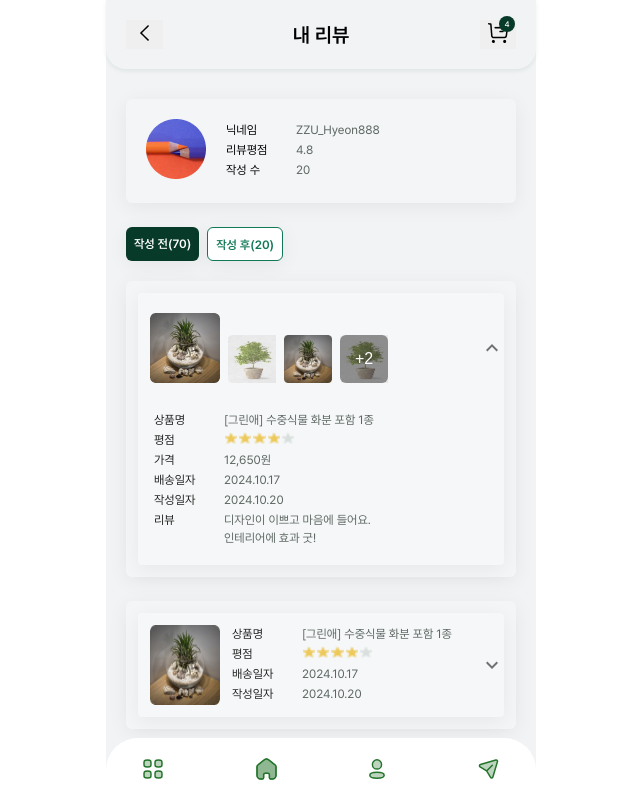
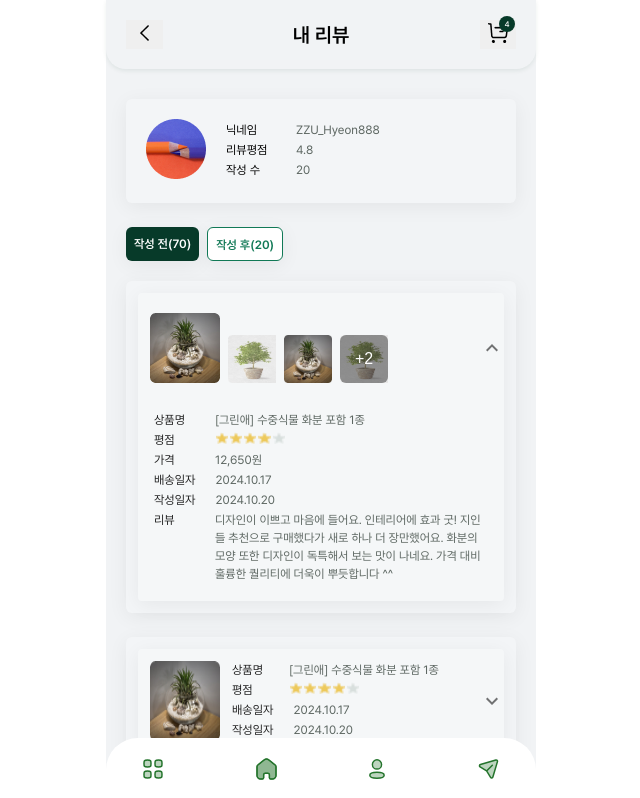
Before and after one commit to PlantHostel/PlantHostel-client, a React (Vite) app: page /my-review in a window 1280 px wide. Shown: the top 798 px of the page, without its empty margins (319-959 px from the left). Built offline with nearby package versions, Linux system fonts and the light colour scheme.

Commit message:
내 리뷰 css 수정

```diff
--- a/src/components/review/AfterReviewItem.tsx
+++ b/src/components/review/AfterReviewItem.tsx
@@ -113,6 +113,7 @@ const StyledAccordion = styled.div`
   }
 
   .item-info div:last-child {
+    width: 100%;
     white-space: normal;
   }
 `;
--- a/src/components/review/AfterReviewItems.tsx
+++ b/src/components/review/AfterReviewItems.tsx
@@ -22,7 +22,8 @@ export default function AfterReviewItems() {
       price: 12650,
       deliveryDate: "2024.10.17",
       createdAt: "2024.10.20",
-      content: "디자인이 이쁘고 마음에 들어요. 인테리어에 효과 굿!",
+      content:
+        "디자인이 이쁘고 마음에 들어요. 인테리어에 효과 굿! 지인들 추천으로 구매했다가 새로 하나 더 장만했어요. 화분의 모양 또한 디자인이 독특해서 보는 맛이 나네요. 가격 대비 훌륭한 퀄리티에 더욱이 뿌듯합니다 ^^",
     },
     {
       id: 2,
@@ -39,7 +40,8 @@ export default function AfterReviewItems() {
       price: 12650,
       deliveryDate: "2024.10.17",
       createdAt: "2024.10.20",
-      content: "디자인이 이쁘고 마음에 들어요. 인테리어에 효과 굿!",
+      content:
+        "디자인이 이쁘고 마음에 들어요. 인테리어에 효과 굿! 지인들 추천으로 구매했다가 새로 하나 더 장만했어요. 화분의 모양 또한 디자인이 독특해서 보는 맛이 나네요. 가격 대비 훌륭한 퀄리티에 더욱이 뿌듯합니다 ^^",
     },
     {
       id: 3,
@@ -56,7 +58,8 @@ export default function AfterReviewItems() {
       price: 12650,
       deliveryDate: "2024.10.17",
       createdAt: "2024.10.20",
-      content: "디자인이 이쁘고 마음에 들어요. 인테리어에 효과 굿!",
+      content:
+        "디자인이 이쁘고 마음에 들어요. 인테리어에 효과 굿! 지인들 추천으로 구매했다가 새로 하나 더 장만했어요. 화분의 모양 또한 디자인이 독특해서 보는 맛이 나네요. 가격 대비 훌륭한 퀄리티에 더욱이 뿌듯합니다 ^^",
     },
     {
       id: 4,
@@ -73,7 +76,8 @@ export default function AfterReviewItems() {
       price: 12650,
       deliveryDate: "2024.10.17",
       createdAt: "2024.10.20",
-      content: "디자인이 이쁘고 마음에 들어요. 인테리어에 효과 굿!",
+      content:
+        "디자인이 이쁘고 마음에 들어요. 인테리어에 효과 굿! 지인들 추천으로 구매했다가 새로 하나 더 장만했어요. 화분의 모양 또한 디자인이 독특해서 보는 맛이 나네요. 가격 대비 훌륭한 퀄리티에 더욱이 뿌듯합니다 ^^",
     },
     {
       id: 5,
```
